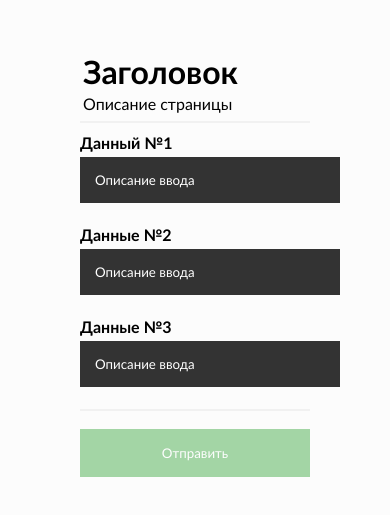
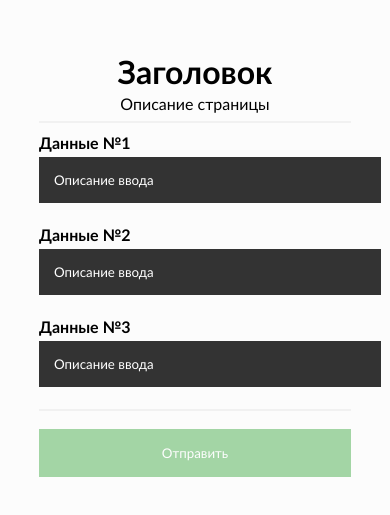
Before and after one commit to ProgerOffline/loginform, a plain HTML site: page index.html in a window 390 px wide. Shown: the part 155-670 px from the top of the page. Drawn offline with Linux system fonts and the light colour scheme.

Commit message:
Обновление адаптивности

```diff
--- a/index.html
+++ b/index.html
@@ -9,13 +9,15 @@
 		<div class="loginForm">
 			<form >
 				<div class="container">
-					<h1>Заголовок</h1>
-					<p>Описание страницы</p>
+					<center>
+						<h1>Заголовок</h1>
+						<p>Описание страницы</p>
+					</center>
 
 					<hr>
 
 					<label for="email">
-						<b>Данный №1</b>
+						<b>Данные №1</b>
 					</label>
 					<input type="text" placeholder="Описание ввода" name="email" required>
 
--- a/style.css
+++ b/style.css
@@ -2,7 +2,9 @@
 	font-family: "Gill Sans", sans-serif;
 	background-color: #fcfcfc;
 }
+
 .loginForm {
+	width: 80%;
 	position: absolute;
 	top: 50%;
 	left: 50%;
@@ -14,16 +16,14 @@
 }
 
 input[type=text]{
-	display: inherit;
+	display: block;
 	width: 100%;
-	max-width: 800px;
-	min-width: 200px;
 	padding: 15px;
 	margin: 5px 0 22px 0;
 	border: none;
 	background-color: #333;
 	transition: .3s;
-
+	color: white;
 }
 
 ::placeholder {
```
